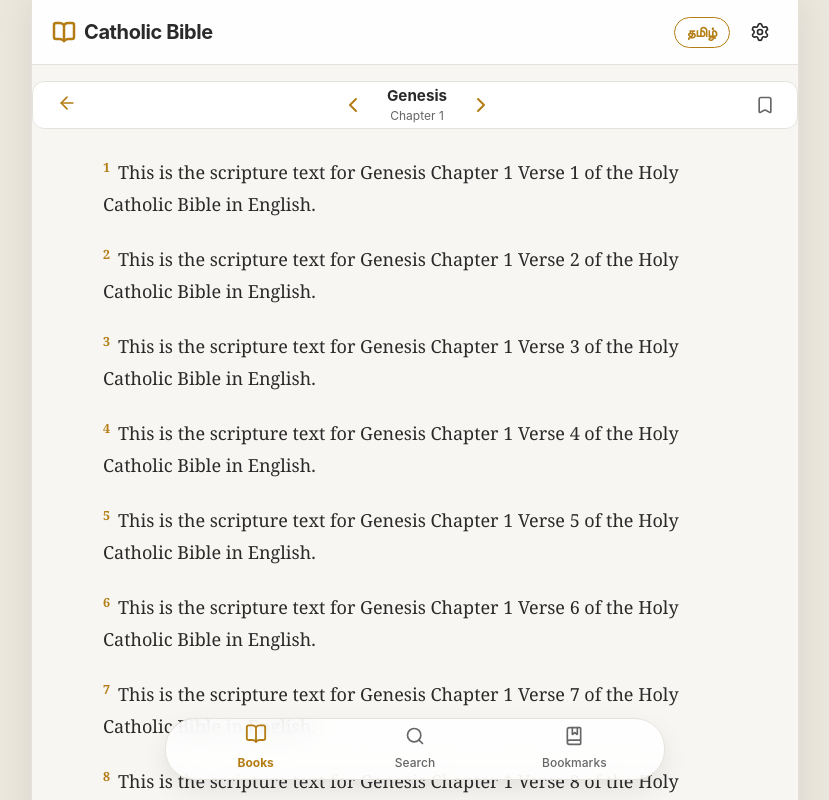
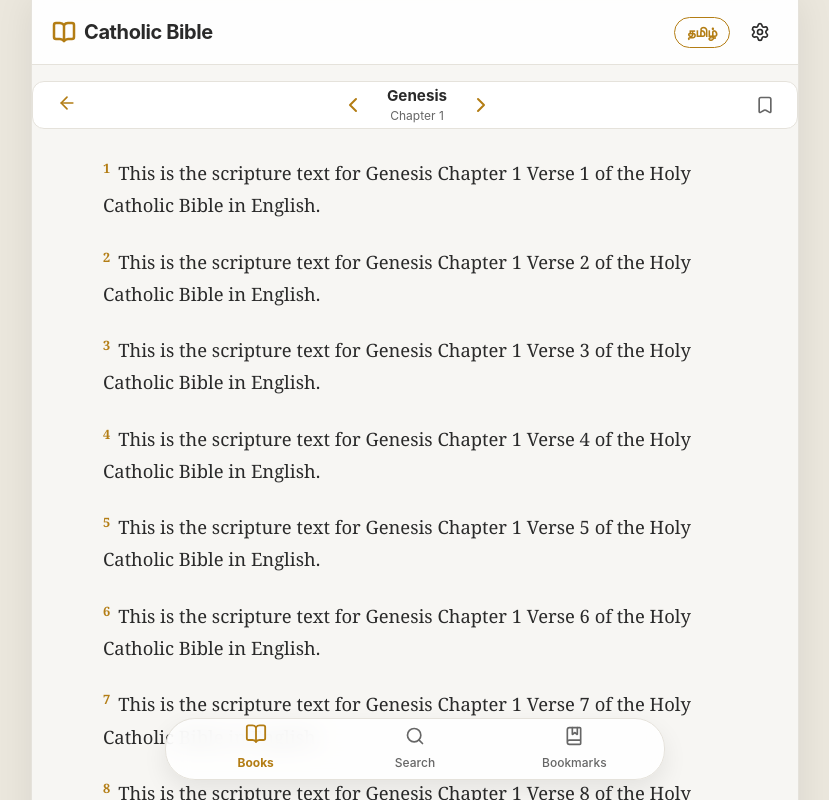
Before and after one commit to calvingomes/bible-pwa, a Next.js app: page /read in a window 1280 px wide. Shown: the top 800 px of the page, without its empty margins (225-1054 px from the left). Built offline with nearby package versions, Linux system fonts and the light colour scheme.

Commit message:
feat: remove font size and font style

```diff
--- a/src/app/read/page.module.css
+++ b/src/app/read/page.module.css
@@ -87,7 +87,7 @@
   padding: 24px 20px 80px;
   width: 100%;
   line-height: 1.75; /* Premium reading line-height */
-  transition: font-size 0.2s ease;
+  font-size: 1.15rem; /* High-readability cozy default size */
 }
 
 .serif {
--- a/src/app/read/page.tsx
+++ b/src/app/read/page.tsx
@@ -4,7 +4,6 @@ import React, { useState, useEffect, Suspense } from 'react';
 import { useRouter, useSearchParams } from 'next/navigation';
 import Link from 'next/link';
 import { useLanguage } from '@/context/LanguageContext';
-import { useSettings } from '@/context/SettingsContext';
 import { Book, BookData, Verse, Bookmark, Highlight } from '@/types/bible';
 import { ArrowLeft, ChevronLeft, ChevronRight, Bookmark as BookmarkIcon, Trash2, X, Loader2 } from 'lucide-react';
 import styles from './page.module.css';
@@ -13,7 +12,6 @@ function ReaderContent() {
   const router = useRouter();
   const searchParams = useSearchParams();
   const { language, t } = useLanguage();
-  const { fontSize, fontType } = useSettings();
 
   const bookId = searchParams.get('book') || 'gen';
   const chapterNum = Number(searchParams.get('chapter')) || 1;
@@ -173,8 +171,6 @@ function ReaderContent() {
     );
   }
 
-  const fontClass = fontType === 'serif' ? styles.serif : styles.sans;
-
   return (
     <div className={`${styles.readerPage} animate-fade`}>
       {/* Reader Nav SubHeader */}
@@ -206,7 +202,7 @@ function ReaderContent() {
       </div>
 
       {/* Reader Main Body */}
-      <div className={`${styles.canvas} ${fontClass}`} style={{ fontSize: `${fontSize}px` }}>
+      <div className={`${styles.canvas} ${styles.serif}`}>
         {chapterData ? (
           <div className={styles.versesList}>
             {chapterData.verses.map((verse) => {
--- a/src/components/Header.tsx
+++ b/src/components/Header.tsx
@@ -4,13 +4,13 @@ import React, { useState } from 'react';
 import Link from 'next/link';
 import { usePathname } from 'next/navigation';
 import { useLanguage } from '@/context/LanguageContext';
-import { useSettings, Theme, FontType } from '@/context/SettingsContext';
+import { useSettings, Theme } from '@/context/SettingsContext';
 import { Settings, BookOpen, X } from 'lucide-react';
 import styles from './Header.module.css';
 
 export const Header: React.FC = () => {
   const { language, setLanguage, t } = useLanguage();
-  const { theme, setTheme, fontSize, setFontSize, fontType, setFontType } = useSettings();
+  const { theme, setTheme } = useSettings();
   const [showSettings, setShowSettings] = useState(false);
   const pathname = usePathname();
 
@@ -66,38 +66,6 @@ export const Header: React.FC = () => {
             </div>
           </div>
 
-          <div className={styles.settingsRow}>
-            <span className={styles.settingsLabel}>{t('fontSize')}: {fontSize}px</span>
-            <div className={styles.sliderContainer}>
-              <input
-                type="range"
-                min="14"
-                max="26"
-                value={fontSize}
-                onChange={(e) => setFontSize(Number(e.target.value))}
-                className={styles.slider}
-              />
-            </div>
-          </div>
-
-          <div className={styles.settingsRow}>
-            <span className={styles.settingsLabel}>{t('fontType')}:</span>
-            <div className={styles.fontGroup}>
-              <button
-                onClick={() => setFontType('serif')}
-                className={`${styles.fontBtn} ${fontType === 'serif' ? styles.activeFont : ''} ${styles.serifFont}`}
-              >
-                {t('serif')}
-              </button>
-              <button
-                onClick={() => setFontType('sans')}
-                className={`${styles.fontBtn} ${fontType === 'sans' ? styles.activeFont : ''} ${styles.sansFont}`}
-              >
-                {t('sansSerif')}
-              </button>
-            </div>
-          </div>
-
           <button onClick={() => setShowSettings(false)} className={styles.closeSettingsBtn}>
             <X size={16} style={{ marginRight: '6px' }} />
             {t('close')}
--- a/src/context/LanguageContext.tsx
+++ b/src/context/LanguageContext.tsx
@@ -17,10 +17,6 @@ type TranslationKeys =
   | 'themeLight'
   | 'themeDark'
   | 'themeSepia'
-  | 'fontSize'
-  | 'fontType'
-  | 'serif'
-  | 'sansSerif'
   | 'searchPlaceholder'
   | 'searchResultsCount'
   | 'noResults'
@@ -68,10 +64,6 @@ const translations: Record<Language, Record<TranslationKeys, string>> = {
     themeLight: "Light",
     themeDark: "Dark",
     themeSepia: "Sepia",
-    fontSize: "Font Size",
-    fontType: "Font Style",
-    serif: "Classic (Serif)",
-    sansSerif: "Modern (Sans)",
     searchPlaceholder: "Search keywords (e.g. faith, love, grace)...",
     searchResultsCount: "Found {count} results",
     noResults: "No results found. Try another term.",
@@ -118,10 +110,6 @@ const translations: Record<Language, Record<TranslationKeys, string>> = {
     themeLight: "பகல்",
     themeDark: "இரவு",
     themeSepia: "செபியா",
-    fontSize: "எழுத்து அளவு",
-    fontType: "எழுத்து வடிவம்",
-    serif: "மரபுவழி (செரிஃப்)",
-    sansSerif: "நவீன (சான்ஸ்)",
     searchPlaceholder: "தேட வேண்டிய சொற்கள் (எ.கா. விசுவாசம், அன்பு, அருள்)...",
     searchResultsCount: "{count} முடிவுகள் கண்டறியப்பட்டன",
     noResults: "முடிவுகள் எதுவும் இல்லை. வேறு சொல்லை முயலவும்.",
--- a/src/context/SettingsContext.tsx
+++ b/src/context/SettingsContext.tsx
@@ -3,30 +3,21 @@
 import React, { createContext, useContext, useState, useEffect } from 'react';
 
 export type Theme = 'light' | 'dark' | 'sepia';
-export type FontType = 'serif' | 'sans';
 
 interface SettingsContextType {
   theme: Theme;
   setTheme: (theme: Theme) => void;
-  fontSize: number;
-  setFontSize: (size: number) => void;
-  fontType: FontType;
-  setFontType: (type: FontType) => void;
 }
 
 const SettingsContext = createContext<SettingsContextType | undefined>(undefined);
 
 export const SettingsProvider: React.FC<{ children: React.ReactNode }> = ({ children }) => {
   const [theme, setThemeState] = useState<Theme>('light');
-  const [fontSize, setFontSizeState] = useState<number>(18);
-  const [fontType, setFontTypeState] = useState<FontType>('serif');
   const [isLoaded, setIsLoaded] = useState(false);
 
   useEffect(() => {
     // Load setting preferences from localStorage
     const savedTheme = localStorage.getItem('bible_pwa_theme') as Theme;
-    const savedFontSize = localStorage.getItem('bible_pwa_font_size');
-    const savedFontType = localStorage.getItem('bible_pwa_font_type') as FontType;
 
     if (savedTheme === 'light' || savedTheme === 'dark' || savedTheme === 'sepia') {
       setThemeState(savedTheme);
@@ -39,14 +30,6 @@ export const SettingsProvider: React.FC<{ children: React.ReactNode }> = ({ chil
       document.documentElement.setAttribute('data-theme', initialTheme);
     }
 
-    if (savedFontSize) {
-      setFontSizeState(Number(savedFontSize));
-    }
-
-    if (savedFontType === 'serif' || savedFontType === 'sans') {
-      setFontTypeState(savedFontType);
-    }
-
     setIsLoaded(true);
   }, []);
 
@@ -56,18 +39,8 @@ export const SettingsProvider: React.FC<{ children: React.ReactNode }> = ({ chil
     localStorage.setItem('bible_pwa_theme', newTheme);
   };
 
-  const setFontSize = (size: number) => {
-    setFontSizeState(size);
-    localStorage.setItem('bible_pwa_font_size', String(size));
-  };
-
-  const setFontType = (type: FontType) => {
-    setFontTypeState(type);
-    localStorage.setItem('bible_pwa_font_type', type);
-  };
-
   return (
-    <SettingsContext.Provider value={{ theme, setTheme, fontSize, setFontSize, fontType, setFontType }}>
+    <SettingsContext.Provider value={{ theme, setTheme }}>
       {isLoaded ? children : <div style={{ minHeight: '100vh', backgroundColor: 'var(--bg-color)' }} />}
     </SettingsContext.Provider>
   );
```
